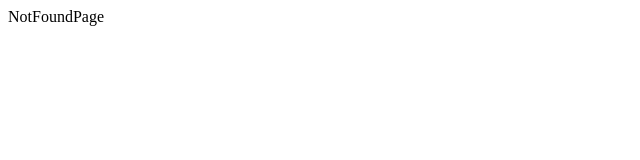
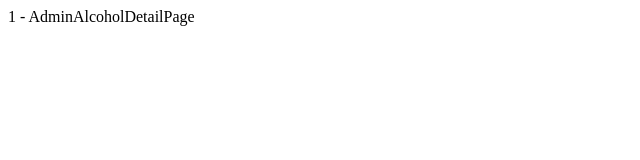
Before and after one commit to yunjeoming/SuliSulSul, a React (Create React App) app in the folder client/: page /admin/alcs/1 in a window 1280 px wide. Shown: the top 160 px of the page, without its empty margins (0-640 px from the left). Built offline with nearby package versions, Linux system fonts and the light colour scheme.

Commit message:
add: Add admin pages

```diff
--- a/client/src/App.tsx
+++ b/client/src/App.tsx
@@ -1,6 +1,8 @@
 import React from 'react';
 import { BrowserRouter, Route, Routes } from 'react-router-dom';
-import AdminPage from './pages/AdminPage';
+import AdminMainPage from './pages/Admin/MainPage';
+import AdminAlcoholDetailPage from './pages/Admin/AlcoholDetailPage';
+import AdminAlcoholListPage from './pages/Admin/AlcoholListPage';
 import AlcoholDetailPage from './pages/AlcoholDetailPage';
 import AlcoholListPage from './pages/AlcoholListPage';
 import MainPage from './pages/MainPage';
@@ -10,11 +12,13 @@ function App() {
   return (
     <BrowserRouter>
       <Routes>
-        <Route path='/' element={<MainPage />} />
-        <Route path='/alcs' element={<AlcoholListPage />} />
-        <Route path='/alcs/:id' element={<AlcoholDetailPage />} />
-        <Route path='/admin' element={<AdminPage />} />
-        <Route path='/*' element={<NotFoundPage />} />
+        <Route path="/" element={<MainPage />} />
+        <Route path="/alcs" element={<AlcoholListPage />} />
+        <Route path="/alcs/:id" element={<AlcoholDetailPage />} />
+        <Route path="/admin" element={<AdminMainPage />} />
+        <Route path="/admin/alcs" element={<AdminAlcoholListPage />} />
+        <Route path="/admin/alcs/:id" element={<AdminAlcoholDetailPage />} />
+        <Route path="/*" element={<NotFoundPage />} />
       </Routes>
     </BrowserRouter>
   );
--- /dev/null
+++ b/client/src/pages/Admin/AlcoholDetailPage/index.tsx
@@ -0,0 +1,9 @@
+import React from 'react';
+import { useParams } from 'react-router-dom';
+
+const AdminAlcoholDetailPage = () => {
+  const { id } = useParams();
+  return <div>{id} - AdminAlcoholDetailPage</div>;
+};
+
+export default AdminAlcoholDetailPage;
--- /dev/null
+++ b/client/src/pages/Admin/AlcoholListPage/index.tsx
@@ -0,0 +1,7 @@
+import React from 'react';
+
+const AdminAlcoholListPage = () => {
+  return <div>AdminAlcoholListPage</div>;
+};
+
+export default AdminAlcoholListPage;
--- /dev/null
+++ b/client/src/pages/Admin/MainPage/index.tsx
@@ -0,0 +1,7 @@
+import React from 'react';
+
+const AdminMainPage = () => {
+  return <div>AdminMainPage</div>;
+};
+
+export default AdminMainPage;
--- a/client/src/pages/AdminPage/index.tsx
+++ /dev/null
@@ -1,7 +0,0 @@
-import React from 'react';
-
-const AdminPage = () => {
-  return <div>AdminPage</div>;
-};
-
-export default AdminPage;
```
